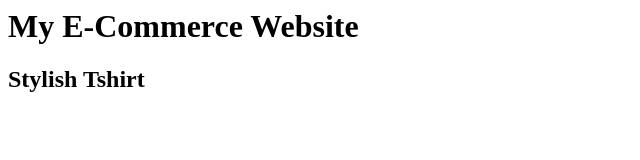
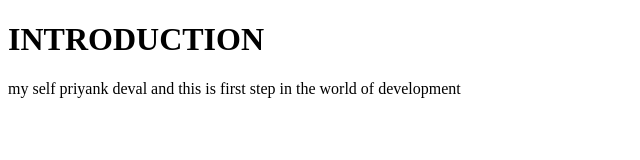
Before and after one commit to devalpriyank-boop/LAB-EXPERIMENTS, a plain HTML site: page index.html in a window 1280 px wide. Shown: the whole page, without its empty margins (0-640 px from the left). Drawn offline with Linux system fonts and the light colour scheme.

Commit message:
lab assiment

```diff
--- /dev/null
+++ b/exp 9/practising/style.css
@@ -0,0 +1,10 @@
+body{
+    background-color: rgb(0, 0, 0);
+
+}
+h1 {
+    color:  rgb(96, 128, 0);
+}
+p{
+    background-color: rgb(255, 255, 255);
+}
--- a/index.html
+++ b/index.html
@@ -1,19 +1,12 @@
-<html>
-    <head>
-    <title> MY WEBSITE </title>
-    <link rel="stylesheet" href="styles.css">
-    </head>
-    <body>
-        <h1> My E-Commerce Website</h1>
-        <style>
-            <div class="product-box">
-
-                <img src= "Tshirt.png" alt="product image"
-
-
-        </style>
-        <h2> Stylish Tshirt</h2>
-
-
-    </body>
+<!DOCTYPE html>
+<html lang="en">
+<head>
+    <meta charset="UTF-8">
+    <meta name="viewport" content="width=device-width, initial-scale=1.0">
+    <title>Document</title>
+</head>
+<body>
+    <h1> INTRODUCTION</h1>
+    <P>my self priyank deval and this is first step in the world of development</P>
+</body>
 </html>
```
Also changed, not shown: classworks/index.html (deleted, +0 -12 lines), exp 9/index.html (deleted, +0 -11 lines), exp 9/practising/index.html (added, +16 -0 lines), exp 9/style.css (deleted).
